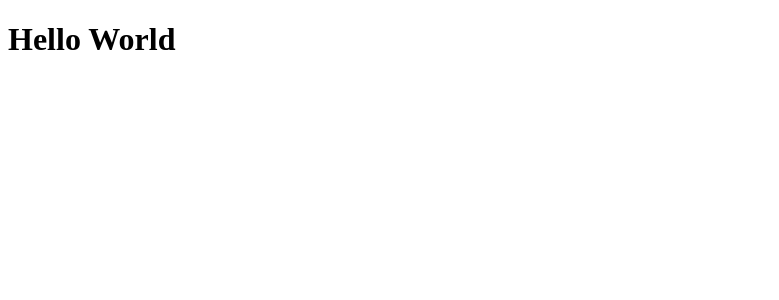
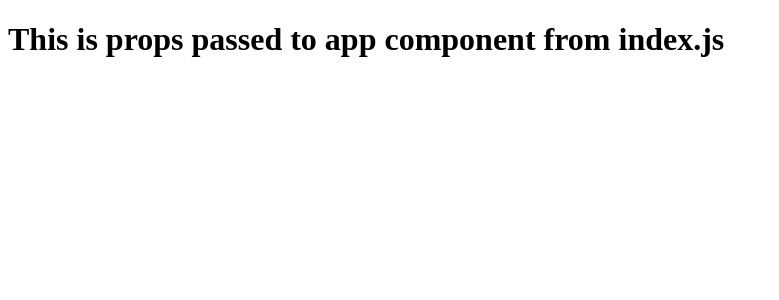
Before and after one commit to alydemah/My-React-Playground, a React (Create React App) app: page / in a window 1280 px wide. Shown: the top 300 px of the page, without its empty margins (0-779 px from the left). Built offline with nearby package versions, Linux system fonts and the light colour scheme.

Commit message:
setting props

```diff
--- a/src/App.js
+++ b/src/App.js
@@ -4,14 +4,24 @@ import React from 'react';
 // Can have state
 class App extends React.Component {
   render(){
+    //let title = this.props.title;
     return (
-           <h1>Hello World</h1>
+           <h1>{this.props.title}</h1>
+
+           // OR
+           // <h1>{title}</h1>
     )
 }
 }
 // This is Statless function Component
 // Can't have state
 // const App = () => <h1>Hello World</h1>
+
+
+App.defaultProps = {
+ title: "This is default value and it can be override if we passed value to title"
+
+}
 
 
 export default App
--- a/src/index.js
+++ b/src/index.js
@@ -2,4 +2,4 @@ import React from 'react';
 import ReactDOM from 'react-dom';
 import App from './App';
 
-ReactDOM.render(<App />, document.getElementById('root'));
+ReactDOM.render(<App title="This is props passed to app component from index.js" />, document.getElementById('root'));
```
